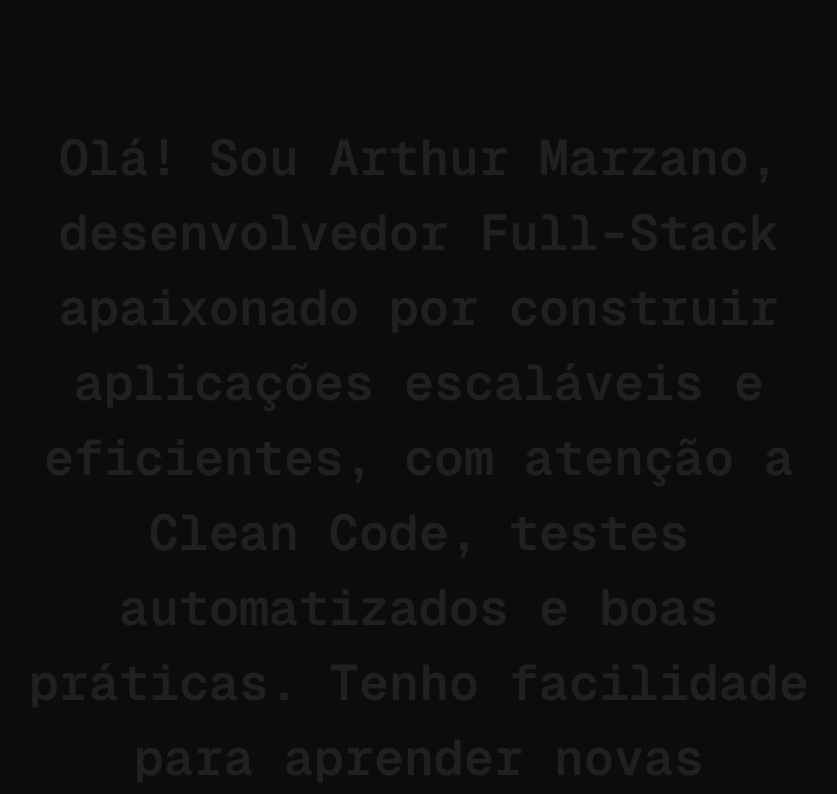
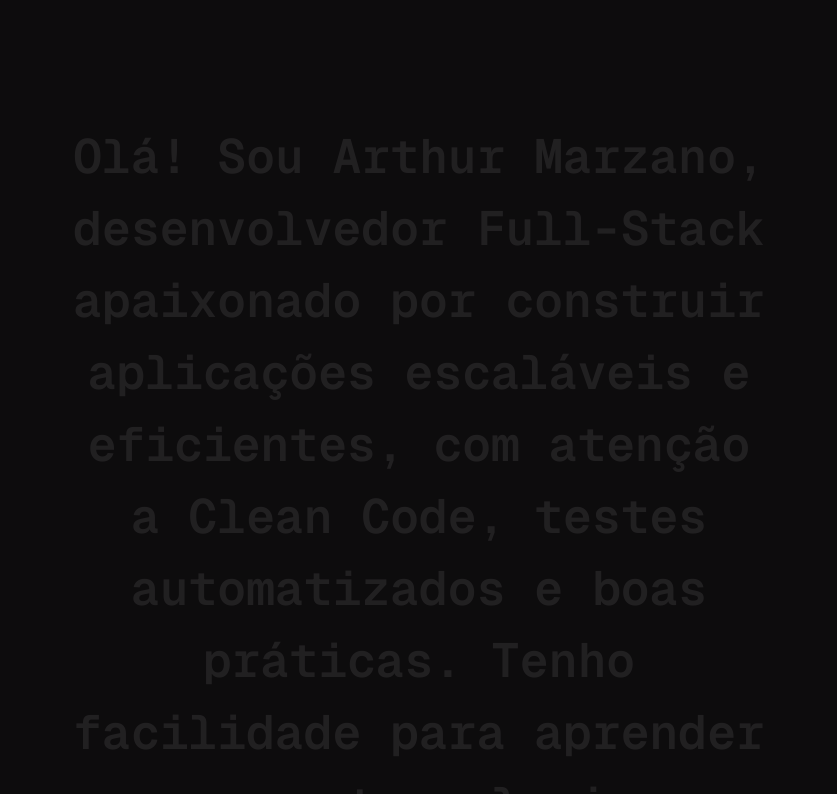
Before and after one commit to Maarzano/M.0, a React (Vite) app: page / in a window 1280 px wide. Shown: the part 1520-2314 px from the top of the page, without its empty margins (221-1058 px from the left). Built offline with nearby package versions, Linux system fonts and the light colour scheme; a web font is replaced by a local one.

Commit message:
fix(Apresentação(margin && font-size)) muda o font-size para um tamanho menor (5rem -> 4.8rem) e aumenta um pouco do margin (20rem -> 25rem) para juntar mais no centro o exto

```diff
--- a/src/Pages/Sobre/Apresentação/index.tsx
+++ b/src/Pages/Sobre/Apresentação/index.tsx
@@ -5,7 +5,7 @@ const Apresentação = () => {
     return (
         <Wrapper>
             <div>
-                <ScrollReveal fontSize="5rem" textAlign="center">
+                <ScrollReveal fontSize="4.8rem" textAlign="center">
                     Olá! Sou Arthur Marzano, desenvolvedor Full-Stack apaixonado por construir aplicações escaláveis e eficientes, com atenção a Clean Code, testes automatizados e boas práticas. Tenho facilidade para aprender novas tecnologias rapidamente e meu objetivo é desenvolver softwares que resolvam problemas reais e impactem positivamente negócios e usuários.
                 </ScrollReveal>
             </div>
--- a/src/Pages/Sobre/Apresentação/styles.ts
+++ b/src/Pages/Sobre/Apresentação/styles.ts
@@ -7,6 +7,6 @@ export const Wrapper = styled.div`
     justify-content: center;
 
     div {
-        margin: 0rem 20rem;
+        margin: 0rem 25rem;
     }
 `;
```
